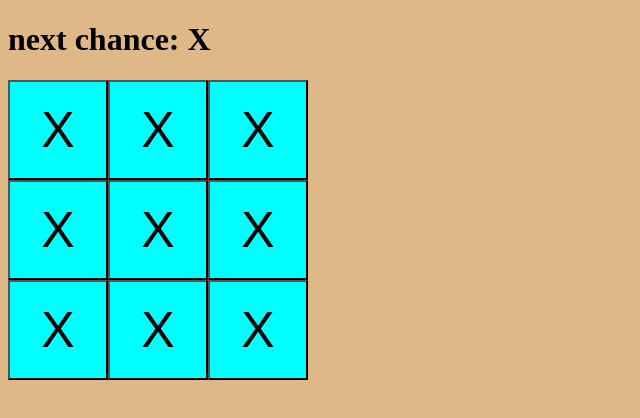
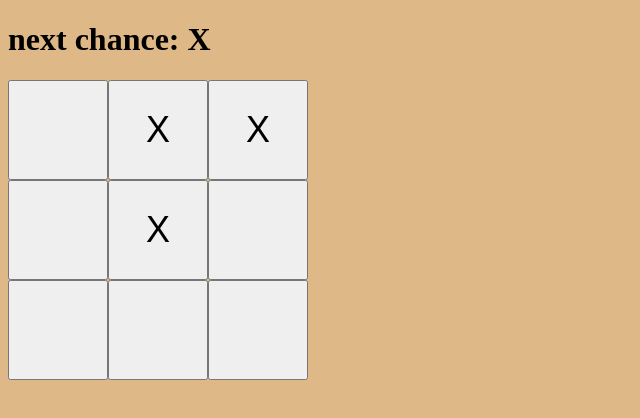
Before and after one commit to rythmn1111/tick-tak-toe, a Next.js app: page / in a window 1280 px wide. Shown: the top 418 px of the page, without its empty margins (0-640 px from the left). Built offline with nearby package versions, Linux system fonts and the light colour scheme.

Commit message:
solved moving down button

```diff
--- a/src/pages/index.tsx
+++ b/src/pages/index.tsx
@@ -3,6 +3,7 @@ import Image from "next/image";
 import { Inter } from "next/font/google";
 import styles from "@/styles/Home.module.css";
 import { useState } from "react";
+// import { sign } from "crypto";
 
 const inter = Inter({ subsets: ["latin"] });
 
@@ -10,28 +11,28 @@ export default function Home() {
   return <>
   <h1>next chance: X</h1>
   <div>
-    <Button />
-    <Button />
-    <Button />
+    <Button signn=""/>
+    <Button signn="X"/>
+    <Button signn="X"/>
   </div>
   <div>
-    <Button />
-    <Button />
-    <Button />
+    <Button signn=""/>
+    <Button signn="X"/>
+    <Button signn=""/>
   </div>
   <div>
-    <Button />
-    <Button />
-    <Button />
+    <Button signn=""/>
+    <Button signn=""/>
+    <Button signn=""/>
   </div>
   </>
 }
 
 
-function Button(){
+function Button({signn}){
   return <>
   <button className="buttonShape">
-    X
+    {signn}
   </button>
   </>
 }
--- a/src/styles/globals.css
+++ b/src/styles/globals.css
@@ -1,10 +1,11 @@
 .buttonShape{
+    width: 100px;
     height: 100px;
-    width: 100px;
-    font-size: 50px;
-    /* border-radius: 1%; */
-    background-color: aqua;
+    font-size: 36px;
+    text-align: center;
+    vertical-align: middle;
 }
+
 body{
     background-color: burlywood;
 }
```
